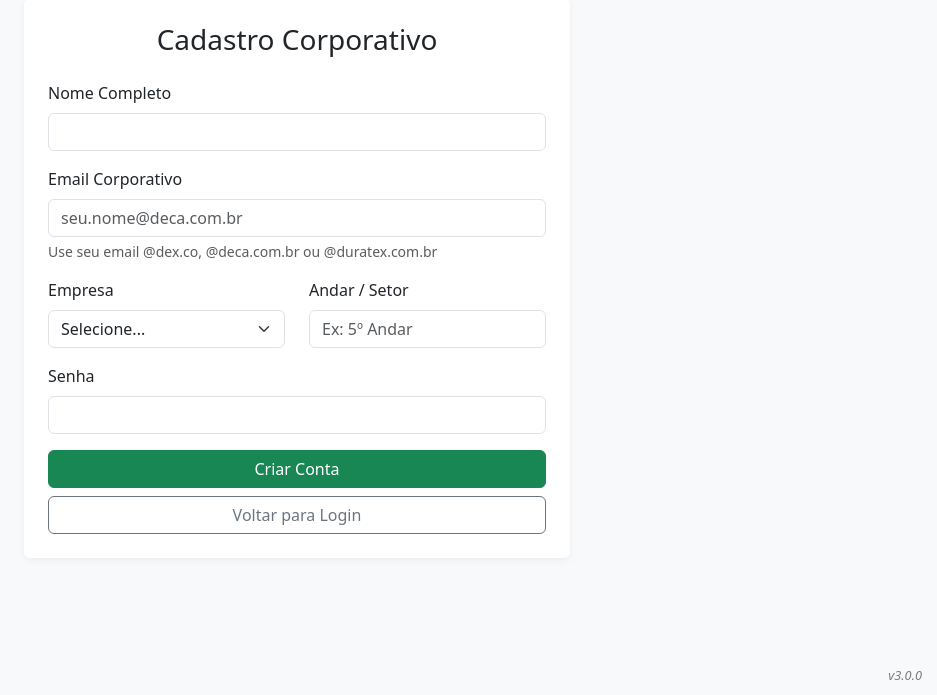
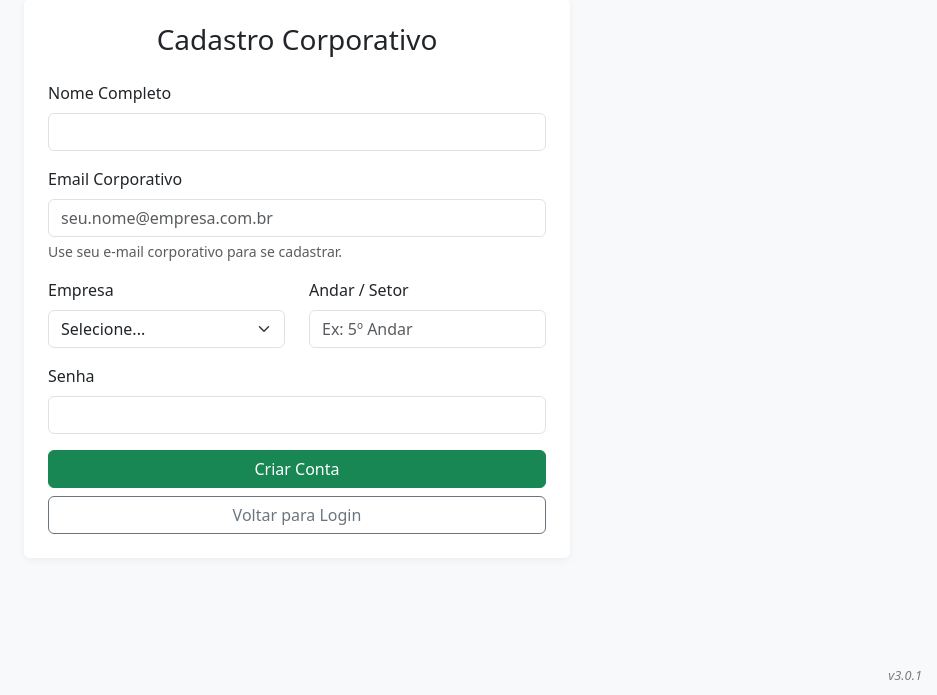
Before and after one commit to paduladiego/AeroPost, a Flask app: page /register in a window 1280 px wide. Shown: the part 105-800 px from the top of the page, without its empty margins (343-1280 px from the left). Run offline with Flask 3, Linux system fonts and the light colour scheme; data that the repository does not hold is empty; some libraries are stand-ins or nearby versions.

Commit message:
AeroPost v3.0.1: generalize registration placeholders

```diff
--- a/app.py
+++ b/app.py
@@ -22,7 +22,7 @@ def create_app():
     if '://' not in db_url and not os.path.isabs(db_url):
         db_url = os.path.join(app.root_path, db_url)
     app.config['DATABASE'] = db_url
-    app.config['APP_VERSION'] = os.environ.get('APP_VERSION', 'v3.0.0')
+    app.config['APP_VERSION'] = os.environ.get('APP_VERSION', 'v3.0.1')
 
     # Configurações de E-mail
     app.config['MAIL_SERVER'] = os.environ.get('MAIL_SERVER', 'smtp.gmail.com')
--- a/templates/register.html
+++ b/templates/register.html
@@ -15,8 +15,9 @@
 
                 <div class="mb-3">
                     <label class="form-label">Email Corporativo</label>
-                    <input type="email" class="form-control" name="email" placeholder="seu.nome@deca.com.br" required>
-                    <div class="form-text">Use seu email @dex.co, @deca.com.br ou @duratex.com.br</div>
+                    <input type="email" class="form-control" name="email" placeholder="seu.nome@empresa.com.br"
+                        required>
+                    <div class="form-text">Use seu e-mail corporativo para se cadastrar.</div>
                 </div>
 
                 <div class="row">
```
Also changed, not shown: CHANGELOG.md.
